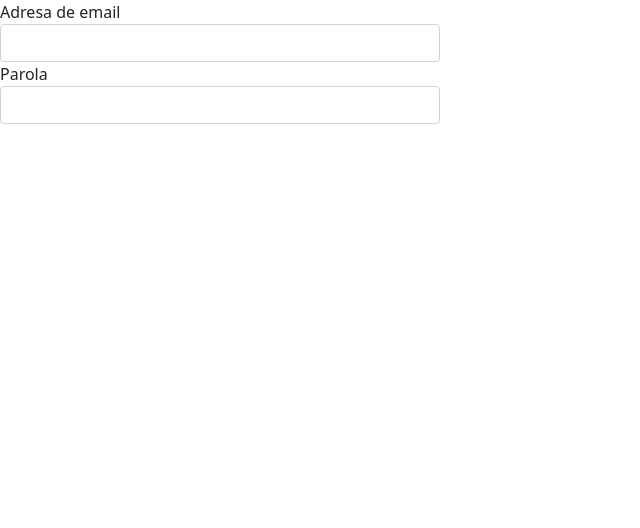
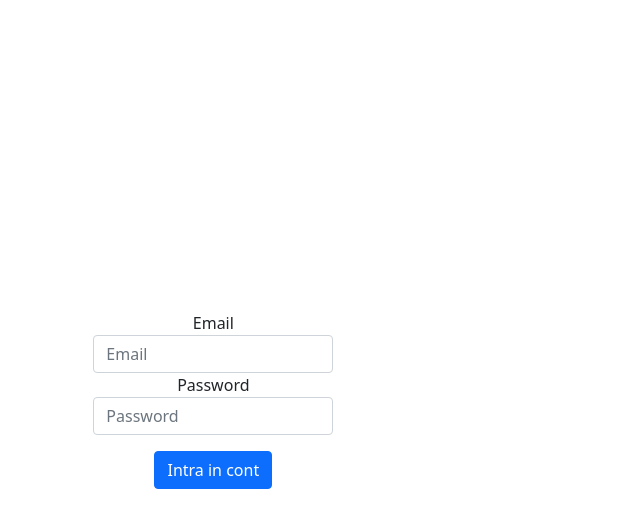
Before and after one commit to davidalexandru1370/pregatire-academii, a React (Create React App) app: page /Login in a window 1280 px wide. Shown: the top 528 px of the page, without its empty margins (0-640 px from the left). Built offline with nearby package versions, Linux system fonts and the light colour scheme.

Commit message:
centered on the left side in the screen login form in the login page

```diff
--- a/src/pages/Login/Login.js
+++ b/src/pages/Login/Login.js
@@ -1,22 +1,28 @@
 import React from "react";
-
+import "./Login.scss";
+import { Button } from "react-bootstrap";
 function login() {
   return (
-    <div>
-      <label htmlFor="email">Adresa de email</label>
+    <div className="container-fluid">
+      <div className="row align-items-center" style={{ height: "100vh" }}>
+        <div className="col-md-4 d-flex flex-column align-items-center">
+          <label htmlFor="email">Email</label>
           <input
             type="text"
-        id="email"
-        className="form-control"
-        aria-label="email"
+            className="form-control input"
+            id="text"
+            placeholder="Email"
           />
-      <label htmlFor="password">Parola</label>
+          <label htmlFor="password">Password</label>
           <input
-        type="password"
+            type="text"
+            className="form-control input"
             id="password"
-        className="form-control"
-        aria-label="password"
+            placeholder="Password"
           />
+          <Button className="mt-3">Intra in cont</Button>
+        </div>
+      </div>
     </div>
   );
 }
--- a/src/pages/Login/Login.scss
+++ b/src/pages/Login/Login.scss
@@ -0,0 +1,16 @@
+html{
+    height: 100%;
+}
+* {
+    margin: 0;
+    padding: 0;
+
+}
+.transform{
+    -ms-transform: translateY(100%);
+    transform: translateY(100%);
+
+}
+.input{
+    width: 15rem !important;
+}
--- a/src/pages/Register/Register.jsx
+++ b/src/pages/Register/Register.jsx
@@ -128,7 +128,7 @@ function Register() {
   }
 
   return (
-    <div className="col-sm register">
+    <div className="col register">
       <form ref={form_ref}>
         <div className=" form-group">
           <div className="mt-5">
```
Also changed, not shown: 1 other file (tests, documents, lock files or other folders). Lines whose indentation alone changed are shown as unchanged.
